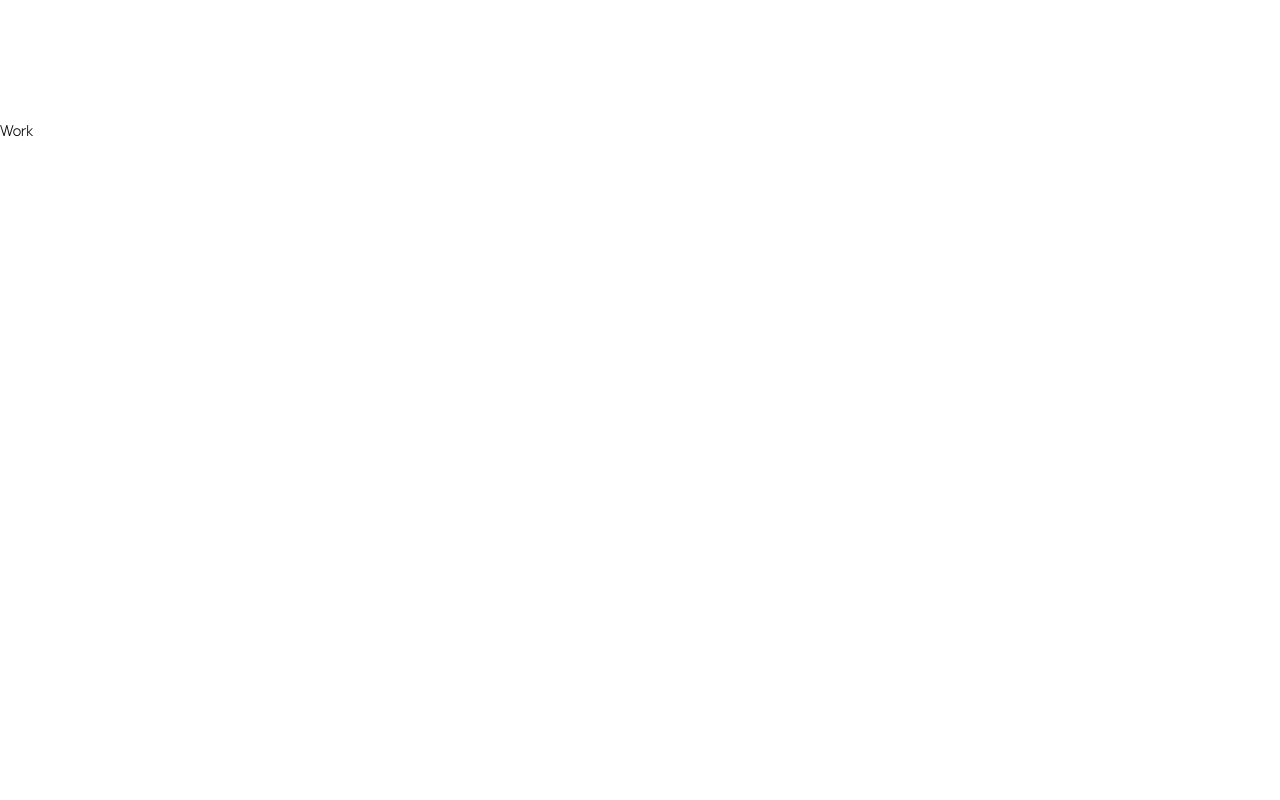
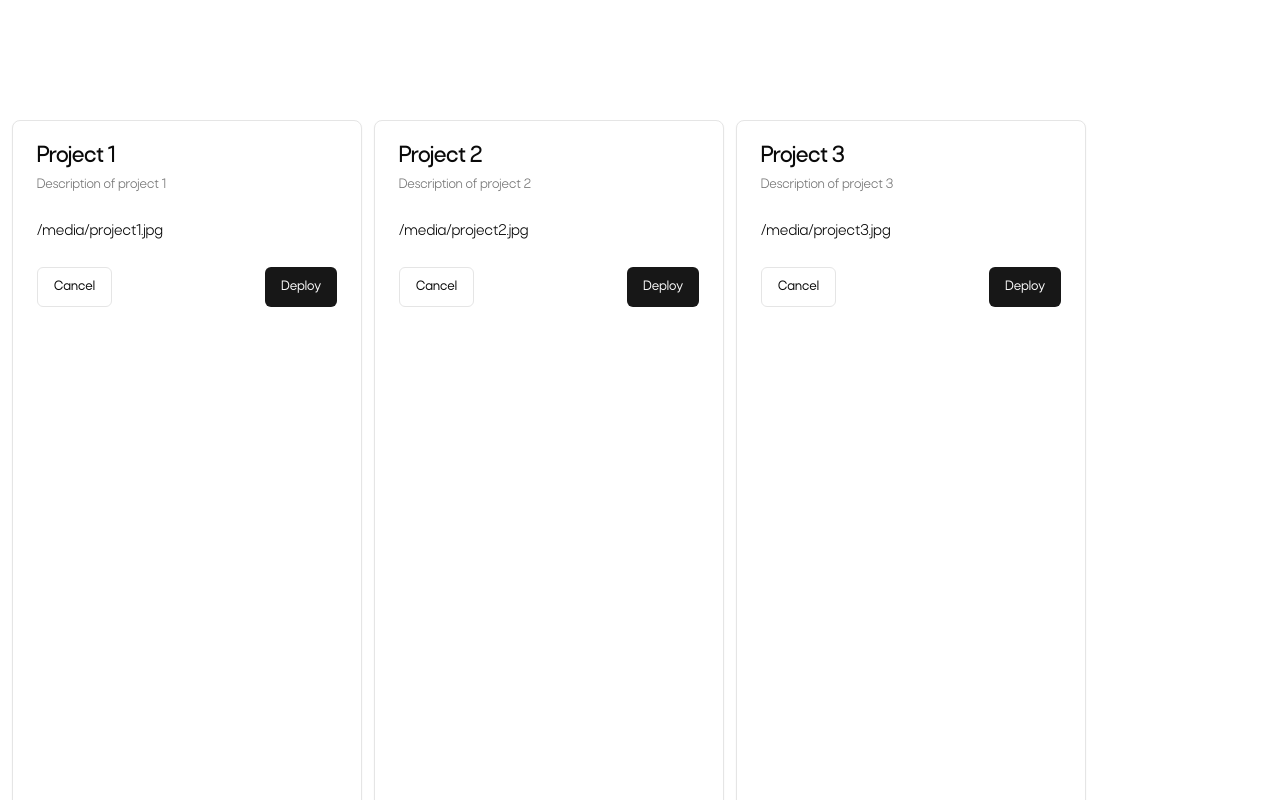
Before and after one commit to leonden/dev-portfolio, a Next.js app: page / in a window 1280 px wide. Shown: the part 1480-2280 px from the top of the page. Built offline with nearby package versions, Linux system fonts and the light colour scheme.

Commit message:
Add boilerplate for work section

```diff
--- a/app/home.tsx
+++ b/app/home.tsx
@@ -11,7 +11,12 @@
                 alt="Home Background"
                 className="object-cover w-full h-full lg:h-fit absolute z-0 select-none"
             />
-            <h1 className="z-10 text-[100px] font-tostada">Home</h1>
+            <div className="px-3 z-10">
+                <h1 className="text-6xl font-tostada max-w-4/5">
+                    The Art of Creating.
+                </h1>
+                <p>by Leon Hochwimmer</p>
+            </div>
         </section>
     )
 }
--- a/app/work.tsx
+++ b/app/work.tsx
@@ -1,9 +1,34 @@
 import React from "react"
+import { Button } from "@/components/ui/button"
+import {
+    Card,
+    CardContent,
+    CardDescription,
+    CardFooter,
+    CardHeader,
+    CardTitle,
+} from "@/components/ui/card"
+import content from "@/content/en.json"
 
 export default function Work() {
     return (
-        <section id="work" className="w-full h-screen">
-            <h1>Work</h1>
+        <section
+            id="work"
+            className="w-full h-screen flex flex-wrap gap-3 px-3"
+        >
+            {content.pages.work.content.map((item, index) => (
+                <Card key={index} className="w-[350px]">
+                    <CardHeader>
+                        <CardTitle>{item.title}</CardTitle>
+                        <CardDescription>{item.description}</CardDescription>
+                    </CardHeader>
+                    <CardContent>{item.image}</CardContent>
+                    <CardFooter className="flex justify-between">
+                        <Button variant="outline">Cancel</Button>
+                        <Button>Deploy</Button>
+                    </CardFooter>
+                </Card>
+            ))}
         </section>
     )
 }
--- /dev/null
+++ b/components/ui/card.tsx
@@ -0,0 +1,79 @@
+import * as React from "react"
+
+import { cn } from "@/lib/utils"
+
+const Card = React.forwardRef<
+  HTMLDivElement,
+  React.HTMLAttributes<HTMLDivElement>
+>(({ className, ...props }, ref) => (
+  <div
+    ref={ref}
+    className={cn(
+      "rounded-lg border bg-card text-card-foreground shadow-sm",
+      className
+    )}
+    {...props}
+  />
+))
+Card.displayName = "Card"
+
+const CardHeader = React.forwardRef<
+  HTMLDivElement,
+  React.HTMLAttributes<HTMLDivElement>
+>(({ className, ...props }, ref) => (
+  <div
+    ref={ref}
+    className={cn("flex flex-col space-y-1.5 p-6", className)}
+    {...props}
+  />
+))
+CardHeader.displayName = "CardHeader"
+
+const CardTitle = React.forwardRef<
+  HTMLParagraphElement,
+  React.HTMLAttributes<HTMLHeadingElement>
+>(({ className, ...props }, ref) => (
+  <h3
+    ref={ref}
+    className={cn(
+      "text-2xl font-semibold leading-none tracking-tight",
+      className
+    )}
+    {...props}
+  />
+))
+CardTitle.displayName = "CardTitle"
+
+const CardDescription = React.forwardRef<
+  HTMLParagraphElement,
+  React.HTMLAttributes<HTMLParagraphElement>
+>(({ className, ...props }, ref) => (
+  <p
+    ref={ref}
+    className={cn("text-sm text-muted-foreground", className)}
+    {...props}
+  />
+))
+CardDescription.displayName = "CardDescription"
+
+const CardContent = React.forwardRef<
+  HTMLDivElement,
+  React.HTMLAttributes<HTMLDivElement>
+>(({ className, ...props }, ref) => (
+  <div ref={ref} className={cn("p-6 pt-0", className)} {...props} />
+))
+CardContent.displayName = "CardContent"
+
+const CardFooter = React.forwardRef<
+  HTMLDivElement,
+  React.HTMLAttributes<HTMLDivElement>
+>(({ className, ...props }, ref) => (
+  <div
+    ref={ref}
+    className={cn("flex items-center p-6 pt-0", className)}
+    {...props}
+  />
+))
+CardFooter.displayName = "CardFooter"
+
+export { Card, CardHeader, CardFooter, CardTitle, CardDescription, CardContent }
--- a/content/en.json
+++ b/content/en.json
@@ -21,19 +21,39 @@
     "pages": {
         "home": {
             "title": "Home",
-            "content": "Welcome to the home page!"
+            "description": "Welcome to the home page!"
         },
         "about": {
             "title": "About",
-            "content": "Welcome to the about page!"
+            "description": "Welcome to the about page!"
         },
         "work": {
             "title": "Work",
-            "content": "Welcome to the work page!"
+            "description": "Welcome to the work page!",
+            "content": [
+                {
+                    "title": "Project 1",
+                    "description": "Description of project 1",
+                    "image": "/media/project1.jpg",
+                    "url": "https://www.google.com"
+                },
+                {
+                    "title": "Project 2",
+                    "description": "Description of project 2",
+                    "image": "/media/project2.jpg",
+                    "url": "https://www.google.com"
+                },
+                {
+                    "title": "Project 3",
+                    "description": "Description of project 3",
+                    "image": "/media/project3.jpg",
+                    "url": "https://www.google.com"
+                }
+            ]
         },
         "contact": {
             "title": "Contact",
-            "content": "Welcome to the contact page!"
+            "description": "Welcome to the contact page!"
         }
     }
 }
```
